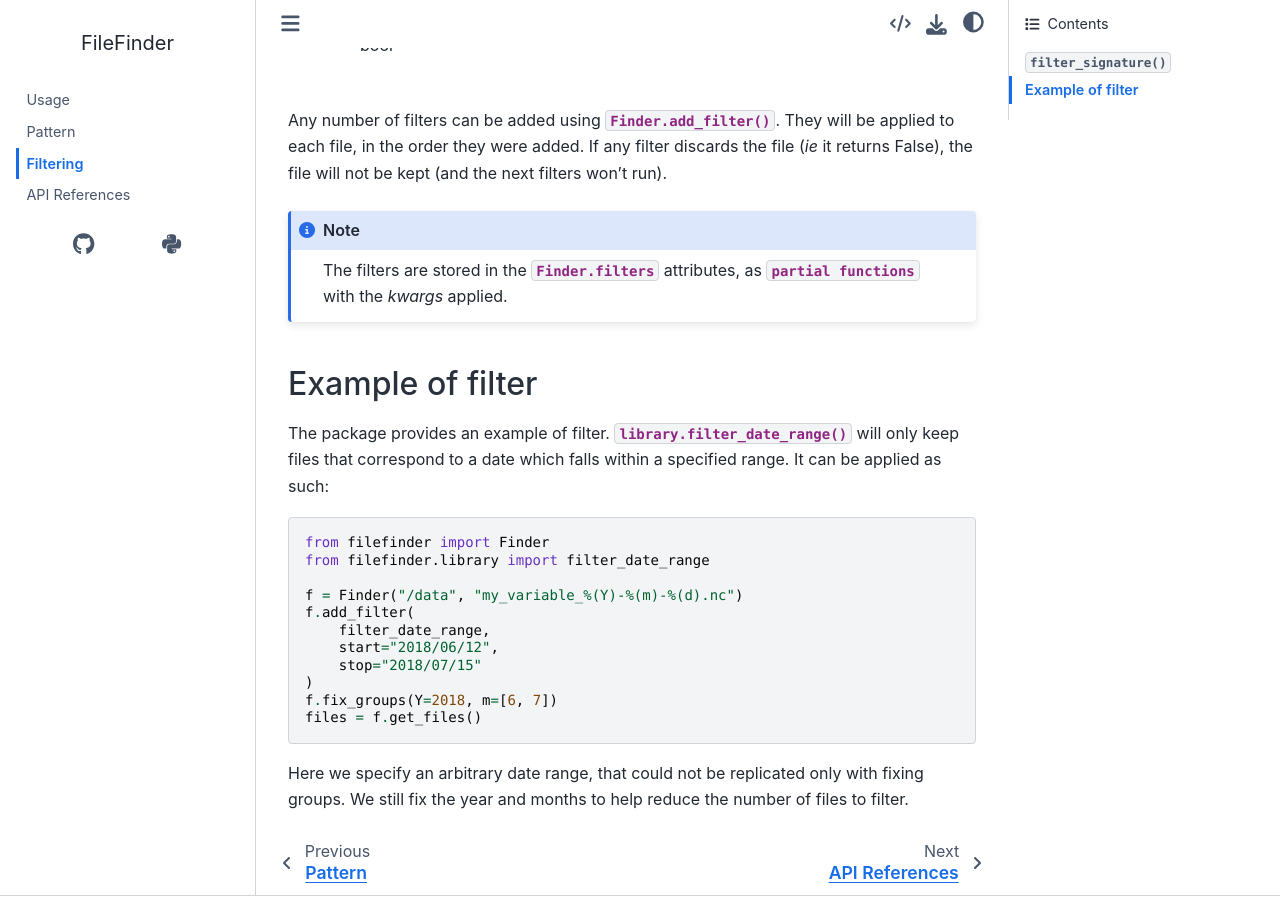
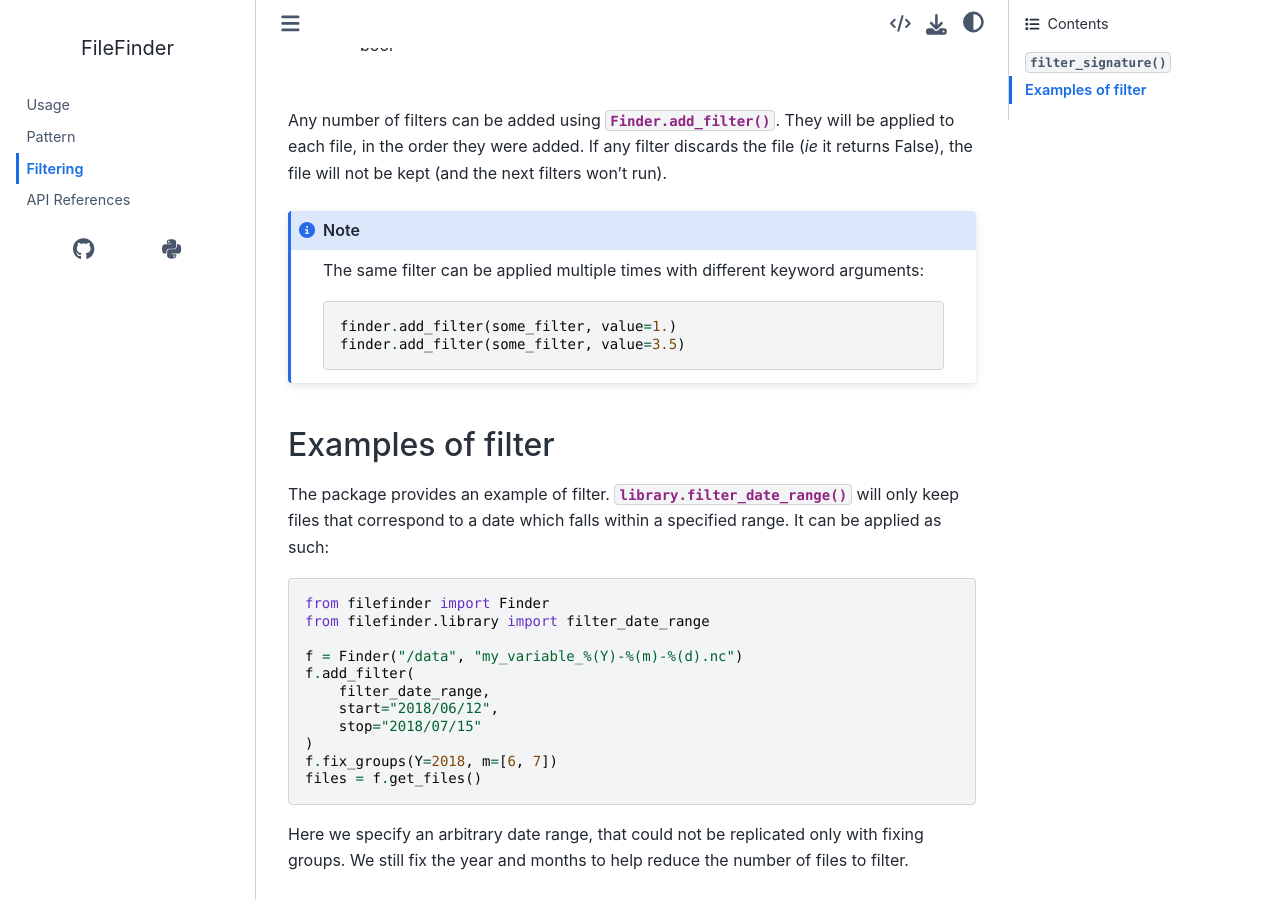
Before and after one commit to Descanonge/filefinder, a Sphinx documentation site: the page built from docs/source/filtering.rst, in a window 1280 px wide and 900 px high, scrolled down 686 px. Built offline with Sphinx 7.4.7 and the Sphinx Book theme 1.1.4, drawn with Linux system fonts in a browser that asks for light colours.

```diff
--- a/docs/source/filtering.rst
+++ b/docs/source/filtering.rst
@@ -34,15 +34,18 @@
 
 .. note::
 
-    The filters are stored in the :attr:`Finder.filters` attributes, as
-    :func:`partial functions<functools.partial>` with the `kwargs` applied.
+   The same filter can be applied multiple times with different keyword
+   arguments::
+
+     finder.add_filter(some_filter, value=1.)
+     finder.add_filter(some_filter, value=3.5)
 
 
 .. currentmodule:: filefinder
 
 
-Example of filter
------------------
+Examples of filter
+------------------
 
 The package provides an example of filter. :func:`library.filter_date_range`
 will only keep files that correspond to a date which falls within a specified
```
Also changed, not shown: 1 other file.
